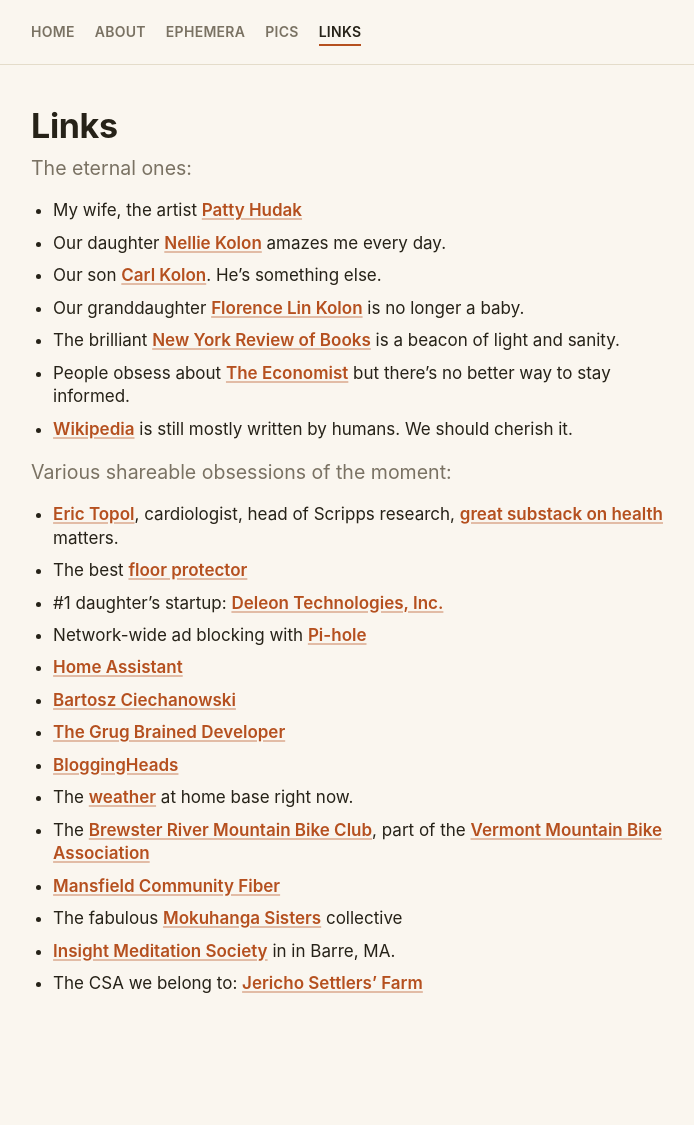
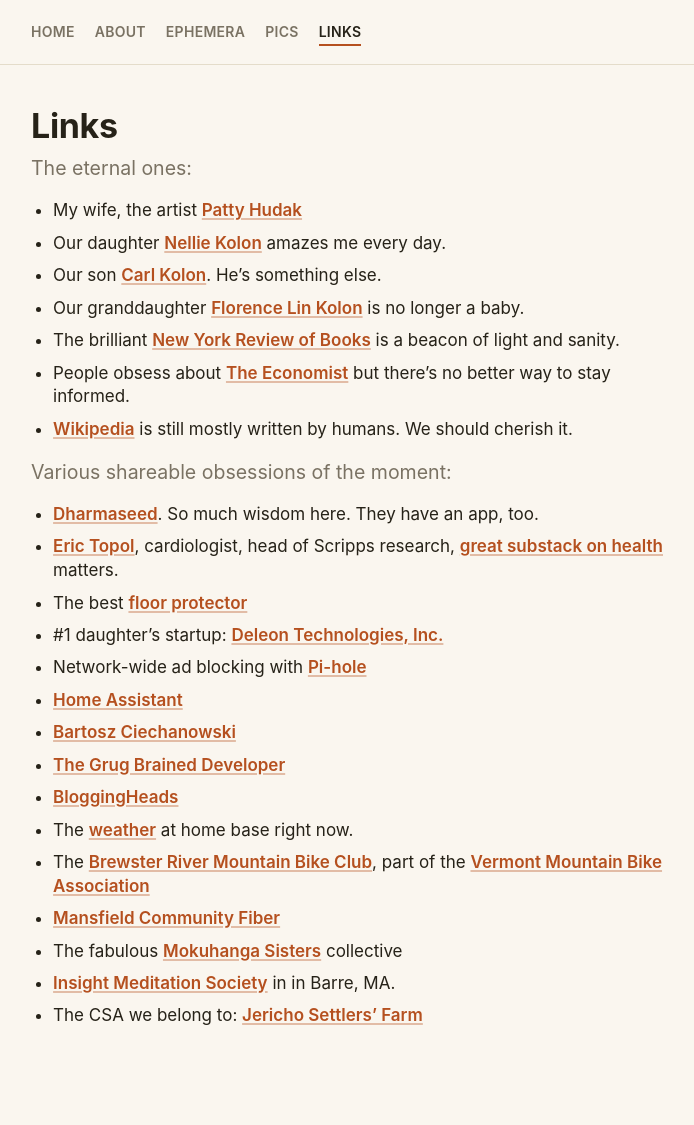
Before and after one commit to mkolon/mattkolon.com, a Jekyll site: the page built from links.md, in a window 1280 px wide. Shown: the whole page, without its empty margins (283-977 px from the left). Built offline with Jekyll 4.4.1, drawn with Linux system fonts in a browser that asks for light colours; before the commit the page ends 1093 px from its top, so only the background shows below that.

Commit message:
added dharmaseed link

```diff
--- a/links.md
+++ b/links.md
@@ -19,6 +19,8 @@
 Various shareable obsessions of the moment:
 {:.section-label}
 
+
+- [Dharmaseed](https://dharmaseed.org/). So much wisdom here. They have an app, too.
 - [Eric Topol](https://en.wikipedia.org/wiki/Eric_Topol), cardiologist, head of Scripps research, [great substack on health](https://erictopol.substack.com/) matters.
 - The best [floor protector](https://www.ikea.com/us/en/p/kolon-floor-protector-44881100/)
 - #1 daughter's startup: [Deleon Technologies, Inc.](https://deleon-omics.com/){:target="_blank"}
```
